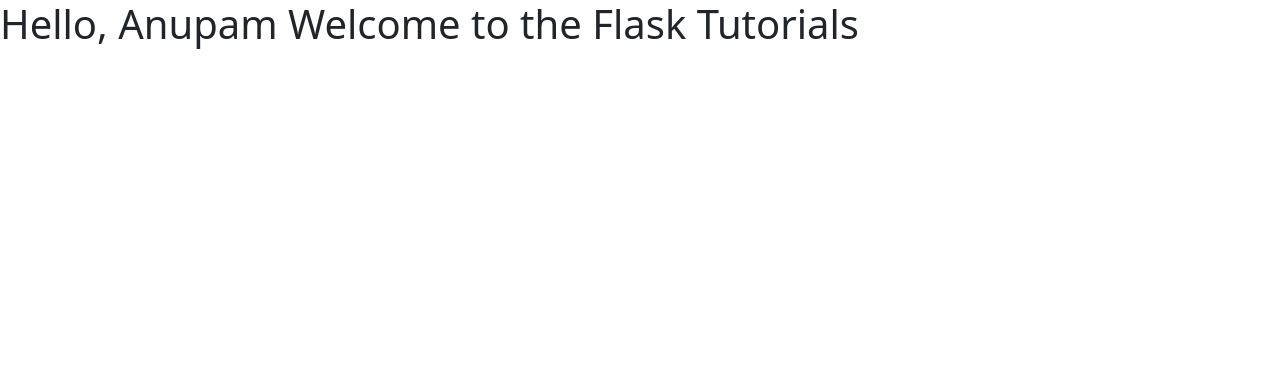
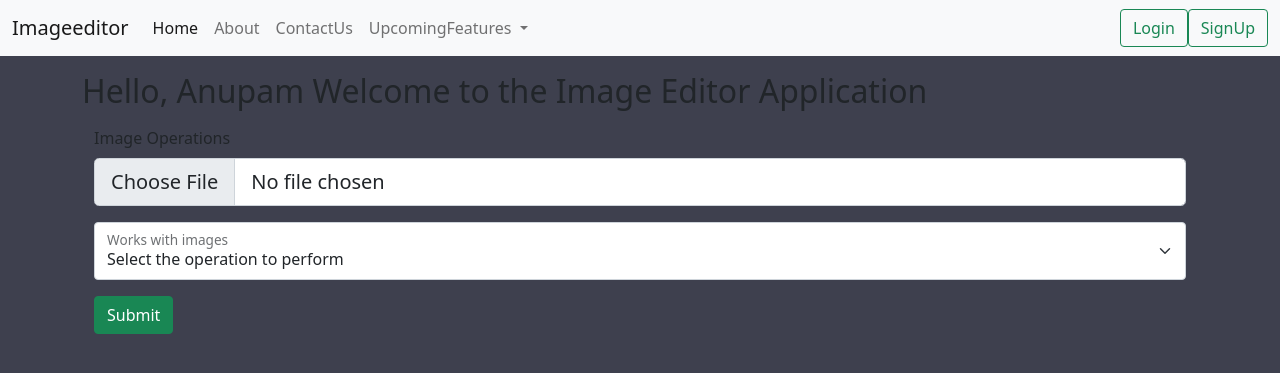
Before and after one commit to anupam-chaudhary19/Flask_imgedit, a Flask app: page / in a window 1280 px wide. Shown: the top 373 px of the page. Run offline with Flask 3, Linux system fonts and the light colour scheme.

Commit message:
Image editig application

```diff
--- a/app.py
+++ b/app.py
@@ -6,5 +6,13 @@ app = Flask(__name__)
 def homepage():
     return render_template("home.html", name="Anupam")
 
+@app.route('/about')
+def about():
+    return render_template("about.html", name="Anupam")
+
+@app.route('/contactus')
+def contact():
+    return render_template("contactus.html", name="Anupam")
+
 if __name__ == '__main__':
     app.run(debug=True)
--- a/templates/home.html
+++ b/templates/home.html
@@ -7,10 +7,88 @@
 
     <link href="https://cdn.jsdelivr.net/npm/bootstrap@5.0.2/dist/css/bootstrap.min.css" rel="stylesheet" integrity="sha384-EVSTQN3/azprG1Anm3QDgpJLIm9Nao0Yz1ztcQTwFspd3yD65VohhpuuCOmLASjC" crossorigin="anonymous">
 
-    <title>Hello, world!</title>
+    <title>Imageeditors</title>
+
+    <style>
+        body {
+          transition: background-color 0.5s ease; /* Smooth transition for color change */
+        }
+      </style>
   </head>
   <body>
-    <h1>Hello, {{name}} Welcome to the Flask Tutorials</h1>
+    <nav class="navbar navbar-expand-lg navbar-light bg-light">
+        <div class="container-fluid">
+          <a class="navbar-brand" href="/">Imageeditor</a>
+          <button class="navbar-toggler" type="button" data-bs-toggle="collapse" data-bs-target="#navbarSupportedContent" aria-controls="navbarSupportedContent" aria-expanded="false" aria-label="Toggle navigation">
+            <span class="navbar-toggler-icon"></span>
+          </button>
+          <div class="collapse navbar-collapse" id="navbarSupportedContent">
+            <ul class="navbar-nav me-auto mb-2 mb-lg-0">
+              <li class="nav-item">
+                <a class="nav-link active" aria-current="page" href="/">Home</a>
+              </li>
+              <li class="nav-item">
+                <a class="nav-link" href="/about">About</a>
+              </li>
+              <li class="nav-item">
+                <a class="nav-link" href="/contactus">ContactUs</a>
+              </li>
+              <li class="nav-item dropdown">
+                <a class="nav-link dropdown-toggle" href="#" id="navbarDropdown" role="button" data-bs-toggle="dropdown" aria-expanded="false">
+                  UpcomingFeatures
+                </a>
+                <ul class="dropdown-menu" aria-labelledby="navbarDropdown">
+                  <li><a class="dropdown-item" href="#">3D-Action</a></li>
+                  <li><a class="dropdown-item" href="#">4D-Action</a></li>
+                  <li><hr class="dropdown-divider"></li>
+                  <li><a class="dropdown-item" href="#">AI features</a></li>
+                </ul>
+              </li>
+            </ul>
+            <div class="d-flex">
+              <button class="btn btn-outline-success" type="submit">Login</button> <br>
+              <button class="btn btn-outline-success" type="submit">SignUp</button>
+            </div>
+          </div>
+        </div>
+      </nav>
+    <div class="container my-3">
+        <script>
+            // Function to generate a random color
+            function getRandomColor() {
+              var letters = '0123456789ABCDEF';
+              var color = '#';
+              for (var i = 0; i < 6; i++) {
+                color += letters[Math.floor(Math.random() * 16)];
+              }
+              return color;
+            }
+
+            // Set background color on page load
+            document.addEventListener("DOMContentLoaded", function() {
+              document.body.style.backgroundColor = getRandomColor();
+            });
+          </script>
+    <h1 class="fs-2 text">Hello, {{name}} Welcome to the Image Editor Application</h1>
+
+    <div class="container my-3">
+        <label for="formFileLg" class="form-label">Image Operations</label>
+        <input class="form-control form-control-lg" id="formFileLg" type="file">
+
+    <div class="form-floating my-3">
+        <select class="form-select" id="floatingSelectGrid" aria-label="Floating label select example">
+          <option selected>Select the operation to perform</option>
+          <option value="cpng">Convert to PNG</option>
+          <option value="cjpg">Convert to JPG</option>
+          <option value="cwebp">Convert to Webp</option>
+          <option value="cgp">Convert to Greyscale</option>
+        </select>
+        <label for="floatingSelectGrid">Works with images</label>
+        <button type="button" class="btn btn-success my-3">Submit</button>
+    </div>
+</div>
+
+    </div>
     <script src="https://cdn.jsdelivr.net/npm/bootstrap@5.0.2/dist/js/bootstrap.bundle.min.js" integrity="sha384-MrcW6ZMFYlzcLA8Nl+NtUVF0sA7MsXsP1UyJoMp4YLEuNSfAP+JcXn/tWtIaxVXM" crossorigin="anonymous"></script>
   </body>
 </html>
```
Also changed, not shown: templates/about.html (added, +27 -0 lines), templates/contactus.html (added, +27 -0 lines).
